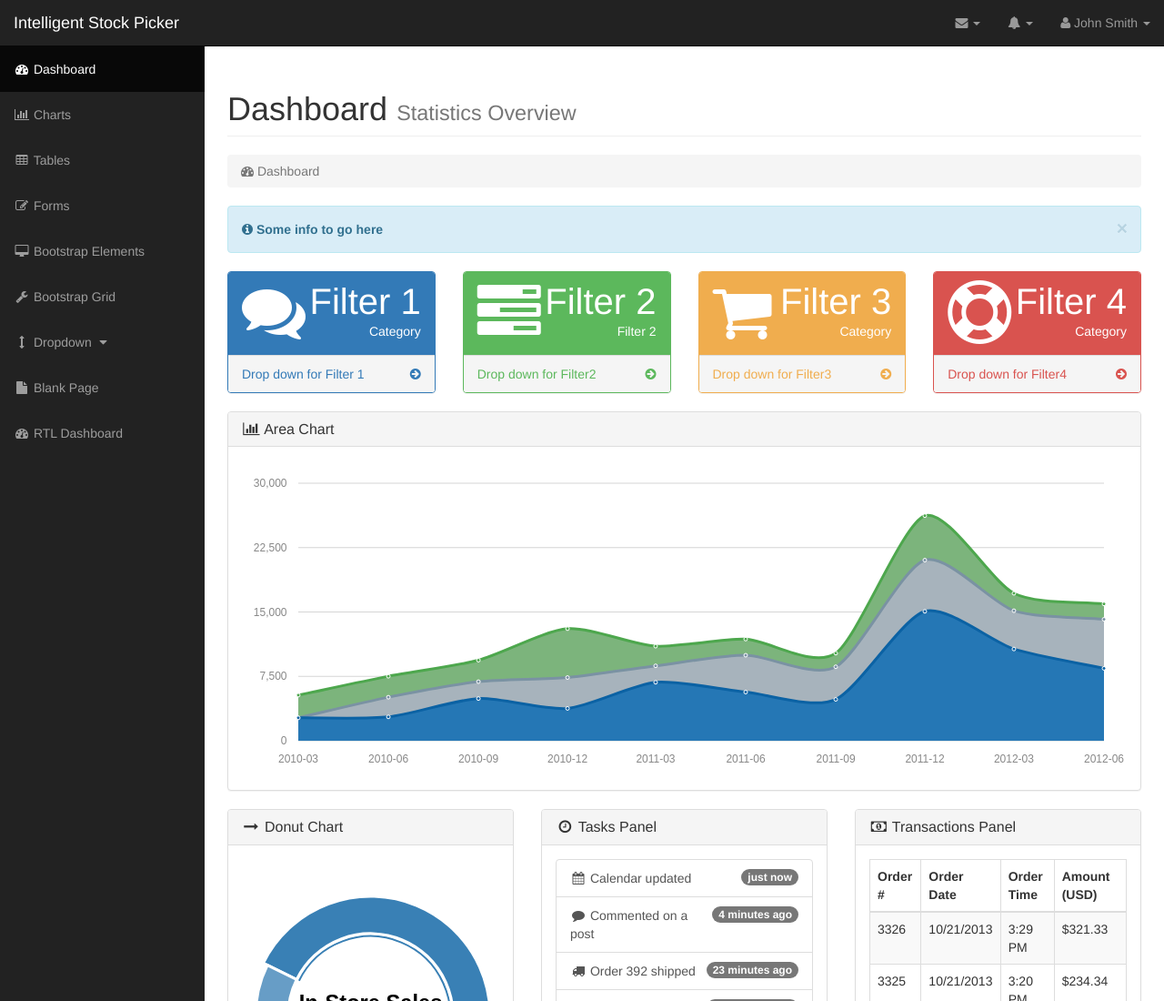
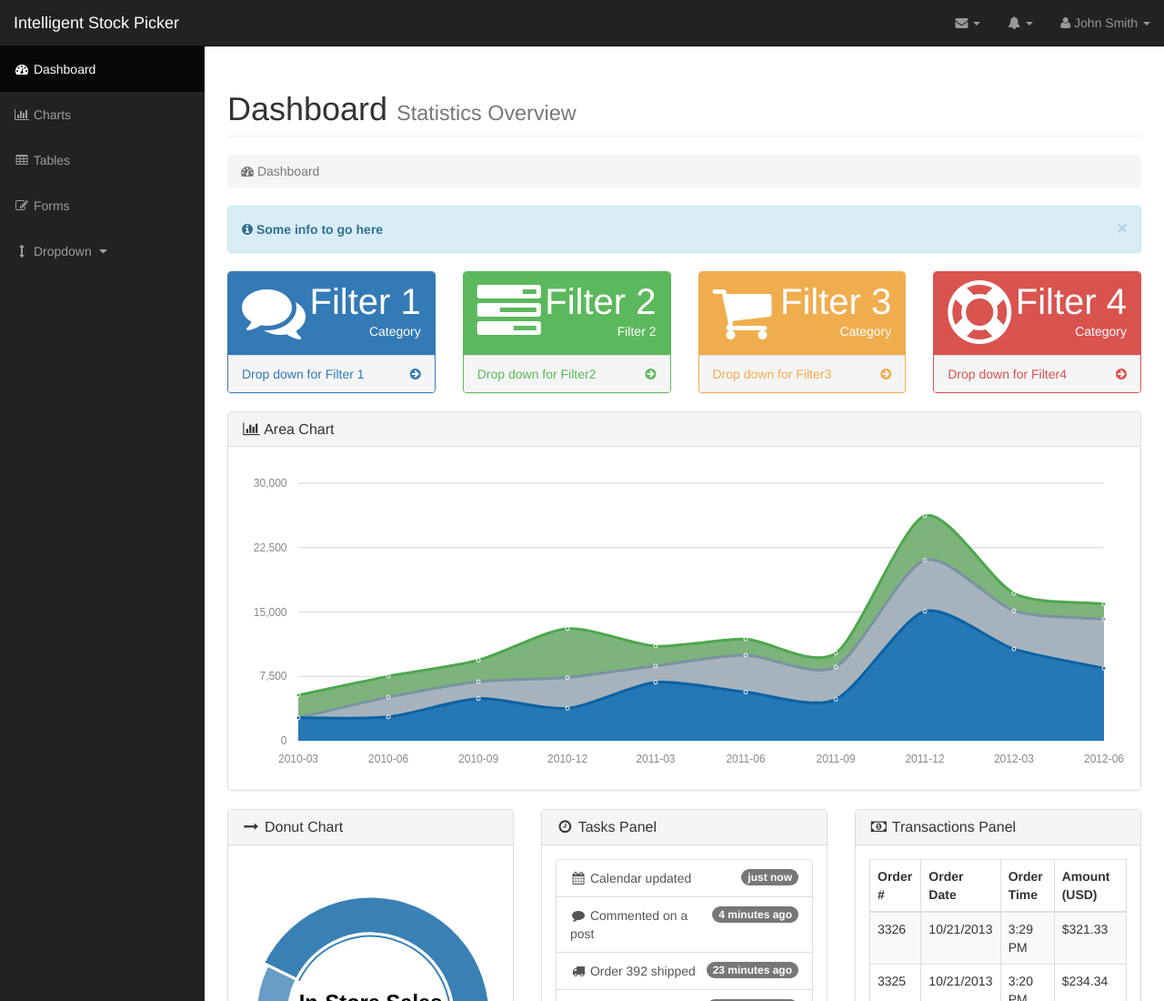
Before and after one commit to Comp231Project/startbootstrap, a plain HTML site: page index.html in a window 1280 px wide. Shown: the top 1100 px of the page at 91% size. Drawn offline with Linux system fonts and the light colour scheme.

Commit message:
Change Check

```diff
--- a/index.html
+++ b/index.html
@@ -165,12 +165,6 @@
                         <a href="forms.html"><i class="fa fa-fw fa-edit"></i> Forms</a>
                     </li>
                     <li>
-                        <a href="bootstrap-elements.html"><i class="fa fa-fw fa-desktop"></i> Bootstrap Elements</a>
-                    </li>
-                    <li>
-                        <a href="bootstrap-grid.html"><i class="fa fa-fw fa-wrench"></i> Bootstrap Grid</a>
-                    </li>
-                    <li>
                         <a href="javascript:;" data-toggle="collapse" data-target="#demo"><i class="fa fa-fw fa-arrows-v"></i> Dropdown <i class="fa fa-fw fa-caret-down"></i></a>
                         <ul id="demo" class="collapse">
                             <li>
@@ -180,12 +174,6 @@
                                 <a href="#">Dropdown Item</a>
                             </li>
                         </ul>
-                    </li>
-                    <li>
-                        <a href="blank-page.html"><i class="fa fa-fw fa-file"></i> Blank Page</a>
-                    </li>
-                    <li>
-                        <a href="index-rtl.html"><i class="fa fa-fw fa-dashboard"></i> RTL Dashboard</a>
                     </li>
                 </ul>
             </div>
```
